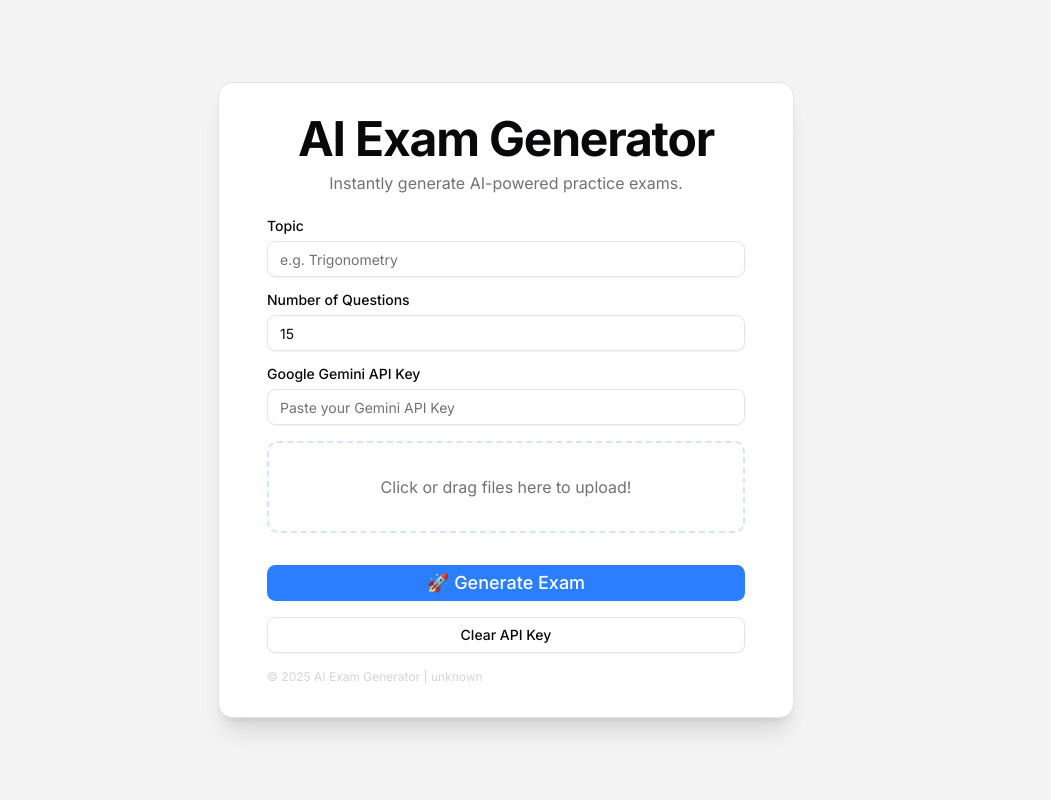
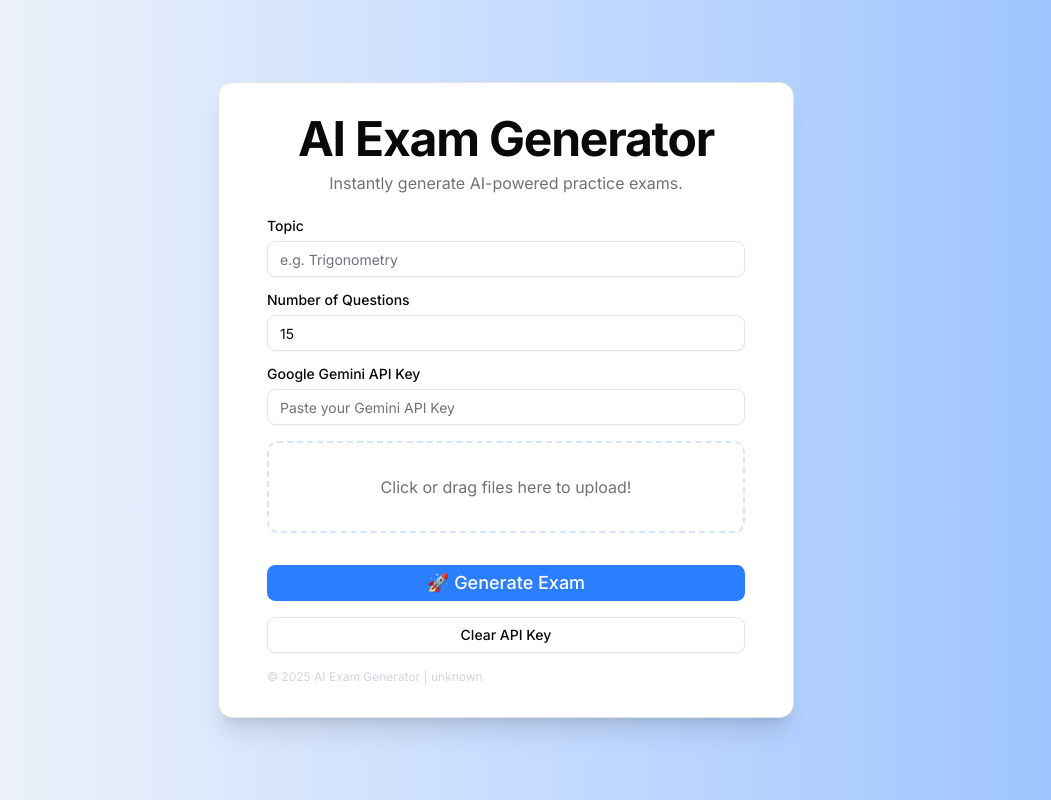
Before and after one commit to flandolf/aiexamgen, a Next.js app: page / in a window 1280 px wide. Shown: the whole page, without its empty margins (134-1185 px from the left). Built offline with nearby package versions, Linux system fonts and the light colour scheme.

Commit message:
Add gradient background to main container

```diff
--- a/src/app/page.tsx
+++ b/src/app/page.tsx
@@ -26,7 +26,7 @@ export default function Home() {
   };
 
   return (
-    <main className="flex items-center justify-center min-h-screen bg-muted">
+    <main className="flex items-center justify-center min-h-screen bg-gradient-to-r from-muted/80 to-primary/50 ">
       <Card className="w-full max-w-xl shadow-xl p-6 py-8">
         <CardContent className="space-y-6">
           <div className="text-center space-y-2">
```
